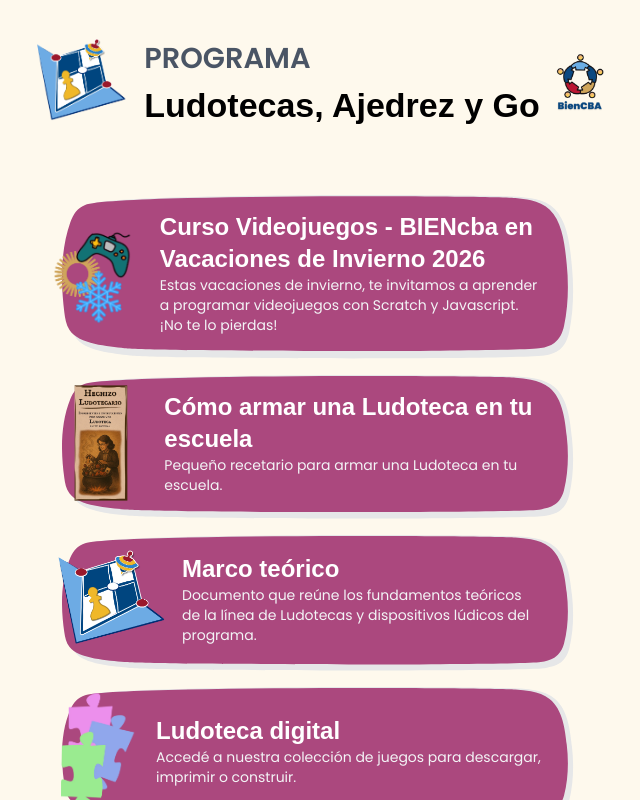
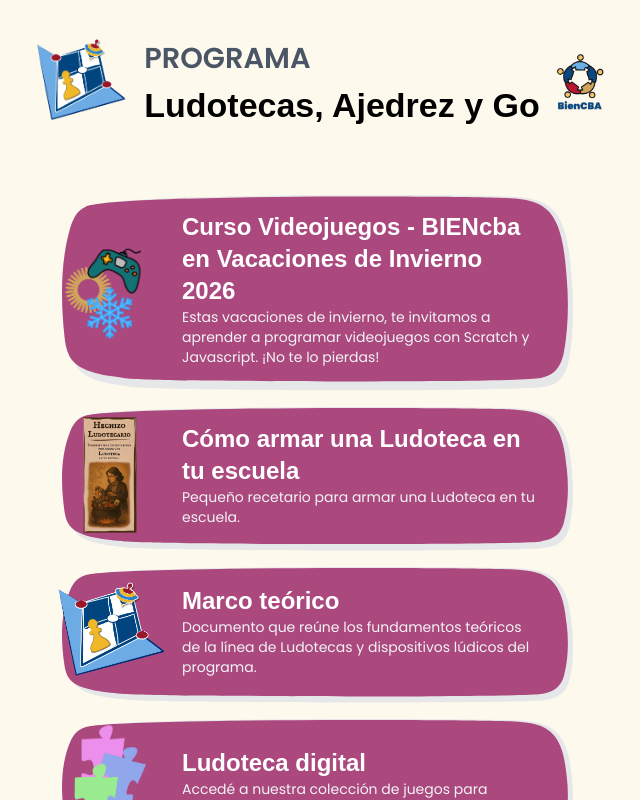
Before and after one commit to VladimirCharkot/ludotecas, a Next.js app: page / in a window 1280 px wide. Shown: the top 800 px of the page, without its empty margins (322-962 px from the left). Built offline with nearby package versions, Linux system fonts and the light colour scheme; a web font is replaced by a local one.

Commit message:
Mejor layout en los links

```diff
--- a/components/cajita.tsx
+++ b/components/cajita.tsx
@@ -76,7 +76,7 @@
   return (
     <Link href={url} target={external ? "_blank" : undefined}>
       <Cajita classNames={{ root: "mx-auto w-[85%] md:w-lg py-4" }}>
-        <div className="flex gap-6 items-center pb-2 group cursor-pointer">
+        <div className="grid grid-cols-[96px_1fr] content-center gap-6 items-center pb-2 group cursor-pointer">
           <Image
             src={img}
             className="w-24 h-24 object-contain transition-transform scale-120 rotate-0 group-hover:-rotate-6"
```
